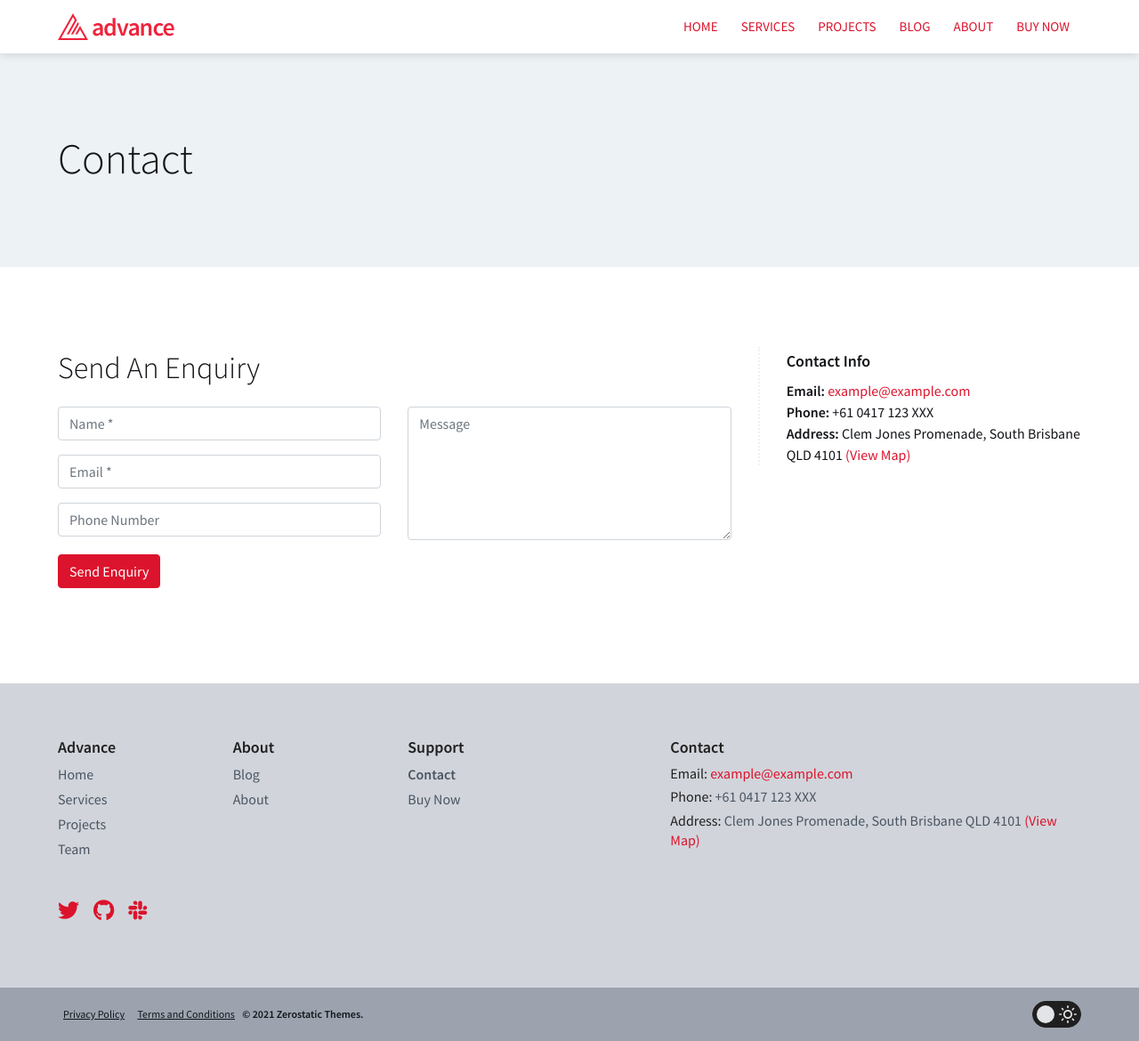
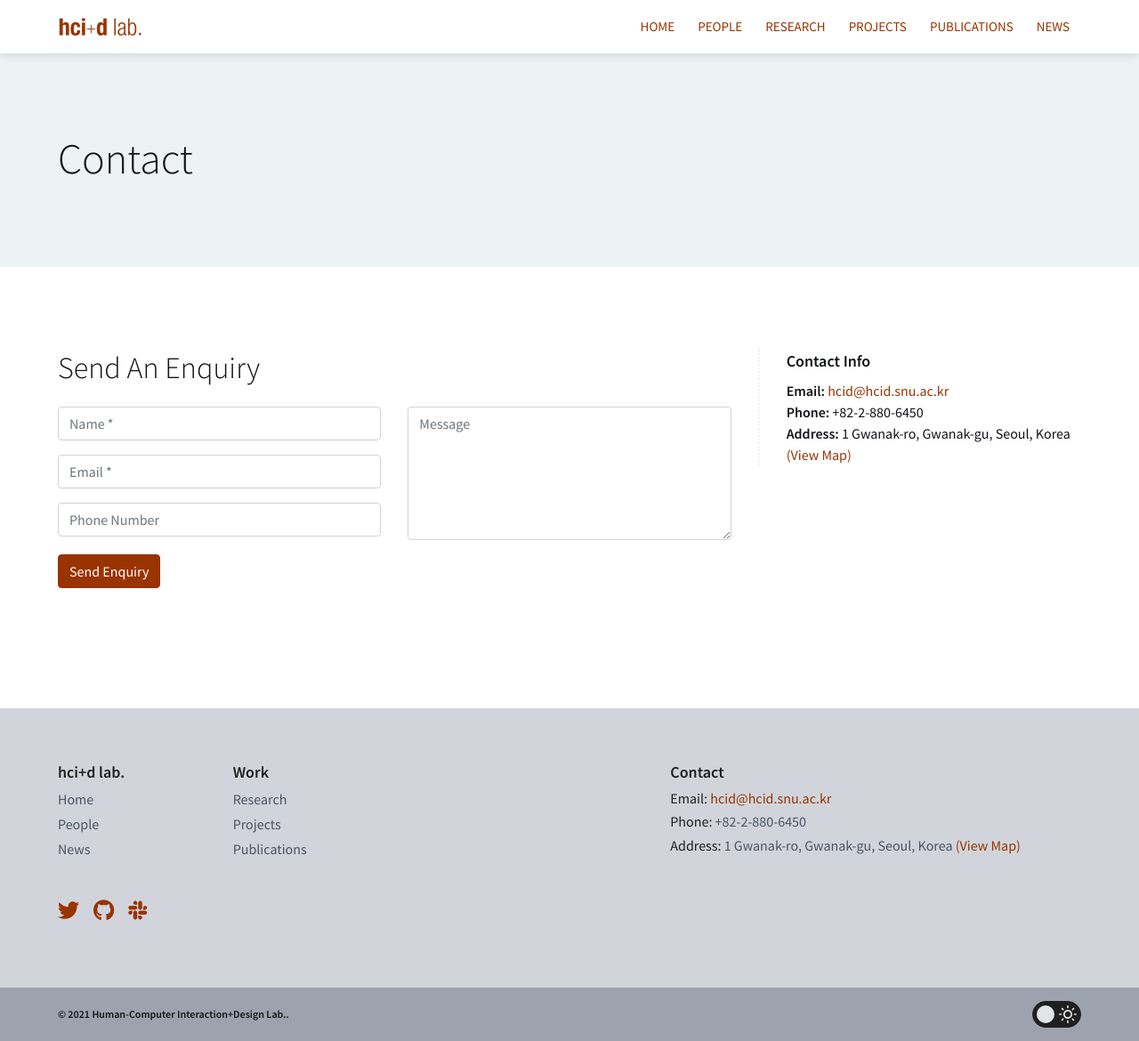
Before and after one commit to westcreekenterprise/westcreekenterprise.github.io, a Jekyll site: the page built from pages/contact.md, in a window 1280 px wide and 1170 px high. Shown: the whole window at 89% size. Built offline with Jekyll 4.4.1, drawn with Linux system fonts in a browser that asks for light colours.

```diff
--- a/_config.yml
+++ b/_config.yml
@@ -1,7 +1,7 @@
 # Jekyll Config
 baseurl: "/"
 permalink: pretty
-title: "Jekyll Advance"
+title: "Human-Computer Interaction+Design Lab."
 collections_dir: collections
 markdown: kramdown
 highlighter: rouge
@@ -60,7 +60,7 @@ enable_dark_mode: true
 enable_fixed_header: true
 
 colors:
-  primary: "#dc132c"
+  primary: "#993300"
   secondary: "#ff9c07"
 
 fonts:
@@ -86,15 +86,15 @@ footer:
   enable_social_media_icons: true
 
   enable_menu_footer_primary: true
-  footer_primary_menu_title: "Advance"
+  footer_primary_menu_title: "hci+d lab."
   enable_menu_footer_secondary: true
-  footer_secondary_menu_title: "About"
+  footer_secondary_menu_title: "Work"
   enable_menu_footer_tertiary: true
-  footer_tertiary_menu_title: "Support"
-  enable_bottom_menu: true
+  footer_tertiary_menu_title: "    "
+  enable_bottom_menu: false
 
   enable_copyright: true
-  copyright: "© 2021 Zerostatic Themes"
+  copyright: "© 2021 Human-Computer Interaction+Design Lab."
 
 contact:
   show_contact_details: true
--- a/_data/contact.yml
+++ b/_data/contact.yml
@@ -1,6 +1,6 @@
-phone: "+61 0417 123 XXX"
+phone: "+82-2-880-6450"
 fax: false
-email: "example@example.com"
-address: "Clem Jones Promenade, South Brisbane QLD 4101"
-map_link: "https://goo.gl/maps/c4WAN7fiRycaH1Gh7"
+email: "hcid@hcid.snu.ac.kr"
+address: "1 Gwanak-ro, Gwanak-gu, Seoul, Korea"
+map_link: "http://naver.me/5HSWIrOz"
 show_map_link: true
--- a/_data/menu.yml
+++ b/_data/menu.yml
@@ -2,9 +2,12 @@ main:
   - name: Home
     url: /
     weight: 1
-  - name: Services
+  - name: People
+    url: /team/
+    weight: 2
+  - name: Research
     url: /services/
-    weight: 1
+    weight: 3
     child:
       - name: "Web Development"
         url: /services/web-development/
@@ -14,47 +17,48 @@ main:
         url: /services/branding/
   - name: Projects
     url: /projects/
-    weight: 2
-  - name: Blog
+    weight: 4
+  - name: Publications
+    url: /projects/
+    weight: 5
+  - name: News
     url: /blog/
-    weight: 4
-  - name: About
-    url: /about/
-    weight: 5
-  - name: Buy Now
-    url: https://www.zerostatic.io/theme/jekyll-advance/
     weight: 6
+
 footer_primary:
   - name: Home
     url: /
     weight: 1
-  - name: Services
+  - name: People
+    url: /team/
+    weight: 2
+  - name: News
+    url: /blog/
+    weight: 3
+
+footer_secondary:
+  - name: Research
     url: /services/
-    weight: 2
+    weight: 1
   - name: Projects
     url: /projects/
+    weight: 2
+  - name: Publications
+    url: /services/
     weight: 3
-  - name: Team
-    url: /team/
-    weight: 4
-footer_secondary:
-  - name: Blog
-    url: /blog/
-    weight: 1
-  - name: About
-    url: /about/
-    weight: 2
-footer_tertiary:
-  - name: Contact
-    url: /contact/
-    weight: 1
-  - name: Buy Now
-    url: https://www.zerostatic.io/theme/jekyll-advance/
-    weight: 2
-bottom:
-  - name: Privacy Policy
-    url: /privacy-policy/
-    weight: 3
-  - name: Terms and Conditions
-    url: /terms-and-conditions/
-    weight: 4
+
+# footer_tertiary:
+#   - name: Contact
+#     url: /contact/
+#     weight: 1
+#   - name: Buy Now
+#     url: https://www.zerostatic.io/theme/jekyll-advance/
+#     weight: 2
+
+# bottom:
+#   - name: Privacy Policy
+#     url: /privacy-policy/
+#     weight: 3
+#   - name: Terms and Conditions
+#     url: /terms-and-conditions/
+#     weight: 4
--- a/_layouts/default.html
+++ b/_layouts/default.html
@@ -4,6 +4,11 @@
     <meta charset="utf-8">
     <meta content="ie=edge" http-equiv="x-ua-compatible">
     <meta content="width=device-width, initial-scale=1" name="viewport">
+
+    <!-- Remove these two tags when deploy -->
+    <meta name="robots" content="noindex">
+    <meta name="googlebot" content="noindex">
+    <!-- end -->
 
     {% include seo/meta.html %}
 
--- a/_layouts/home.html
+++ b/_layouts/home.html
@@ -80,7 +80,7 @@ body_classes: page-home
   </div>
 {% endif %}
 
-{% if page.partners.enabled %}
+<!-- {% if page.partners.enabled %}
   {% assign partners = site.data.partners %}
   {% assign partners_limit = page.partners.limit | default: 4 %}
   {% assign partners_sort = page.partners.sort | default: 'weight' %}
@@ -97,7 +97,7 @@ body_classes: page-home
       </div>
     </div>
   {% endif %}
-{% endif %}
+{% endif %} -->
 
 {% if page.outro.enabled %}
   <div class="strip strip-alt">
```
Also changed, not shown: pages/home.md (+25 -25 lines), assets/images/home/ibk.jpg (added), assets/images/home/lab_members.jpg (added), assets/images/home/unsplash-P1qyEf1g0HU.jpeg (deleted), assets/images/logo/logo-invert-mobile.png, assets/images/logo/logo-invert.png, assets/images/logo/logo-mobile.png, assets/images/logo/logo.png, favicon.png.
